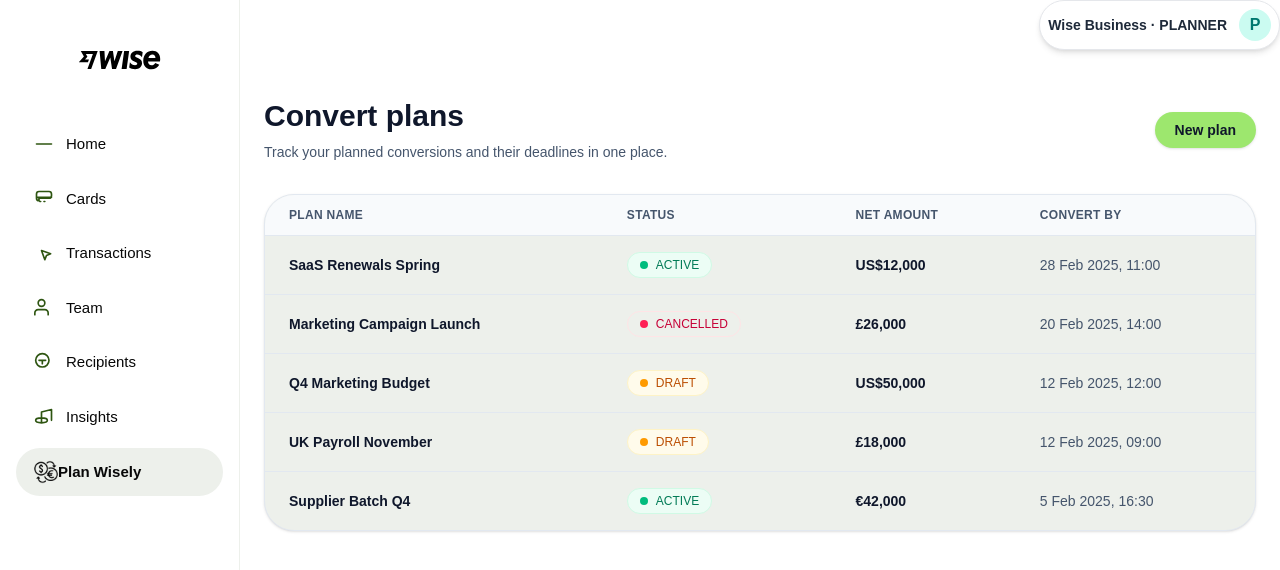
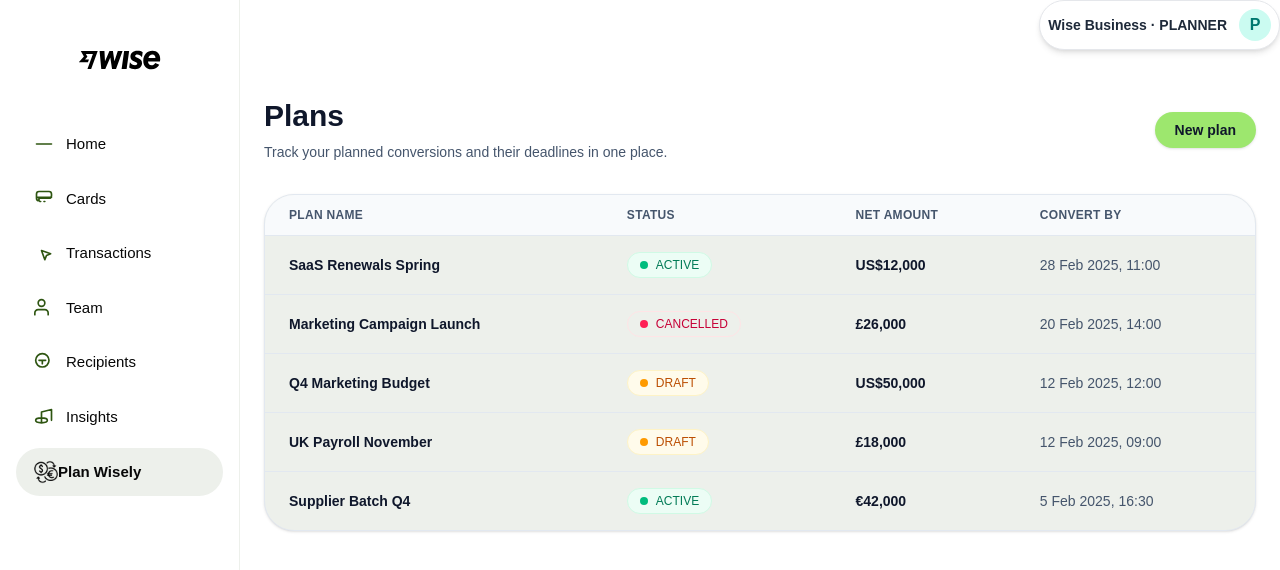
Before and after one commit to zoe-hi/wise, a Next.js app: page /plans in a window 1280 px wide. Shown: the top 570 px of the page. Built offline with nearby package versions, Linux system fonts and the light colour scheme.

Commit message:
span text update

```diff
--- a/app/plans/PlansPageClient.tsx
+++ b/app/plans/PlansPageClient.tsx
@@ -82,7 +82,7 @@
                 <header className="mb-8 flex flex-col gap-4 sm:flex-row sm:items-center sm:justify-between">
                     <div>
                         <h1 className="text-3xl font-semibold text-slate-900">
-                            Convert plans
+                            Plans
                         </h1>
                         <p className="mt-2 text-sm text-slate-600">
                             Track your planned conversions and their deadlines in one place.
```
